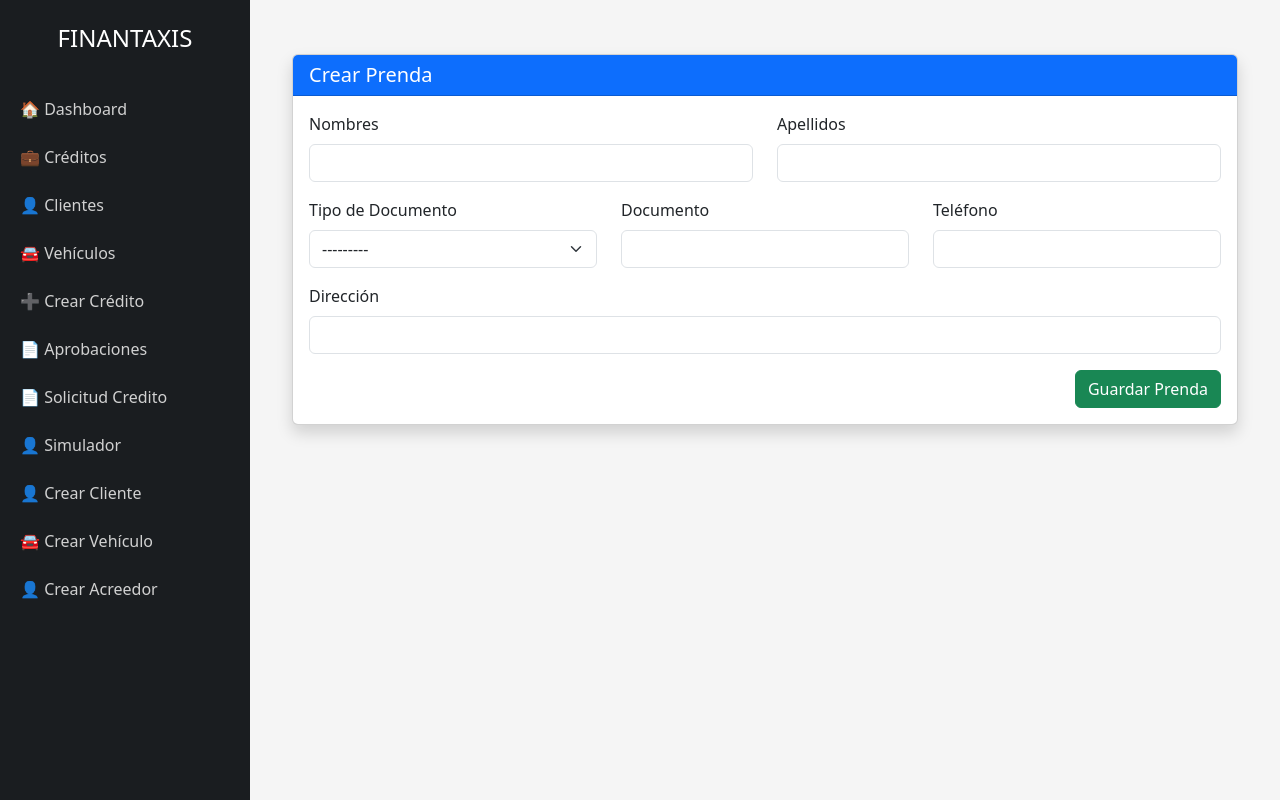
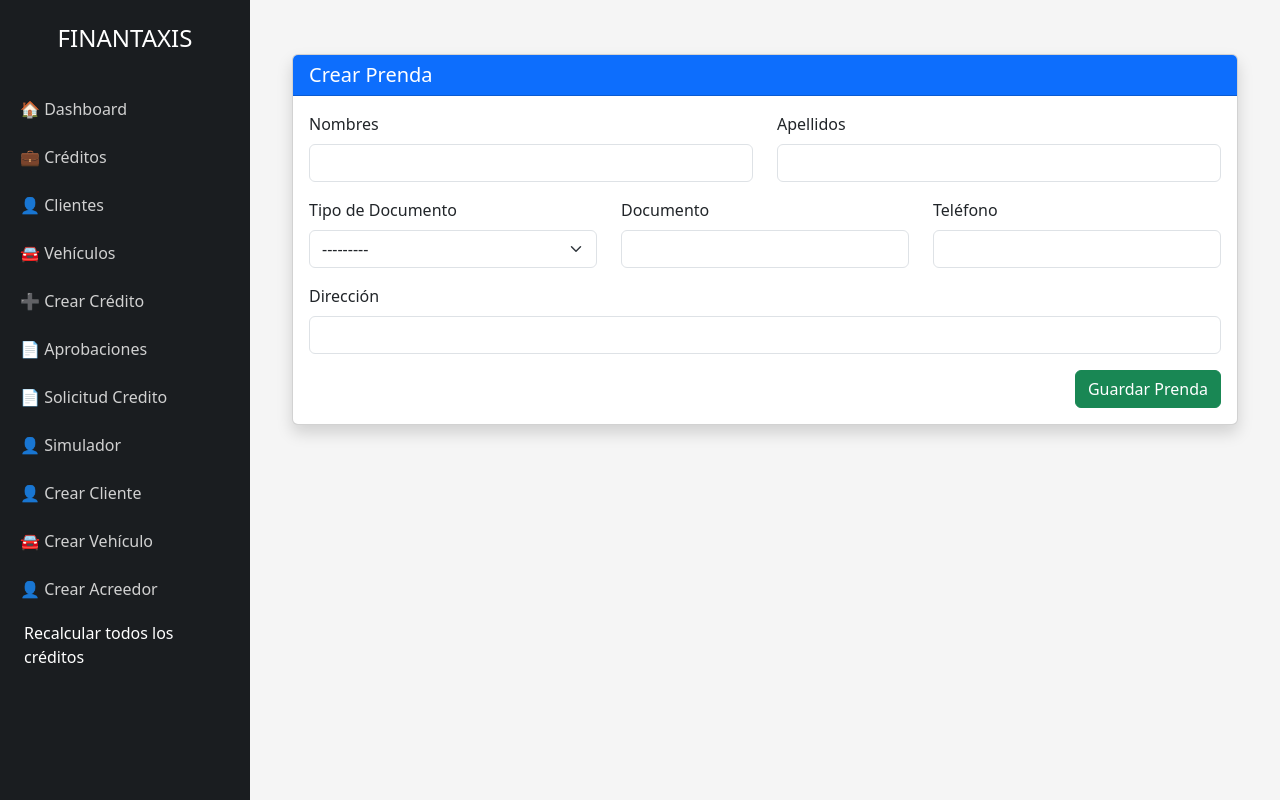
Before and after one commit to Jhoansk/Lavadero, a Django app: page /creditos/prenda/crear/ in a window 1280 px wide. Run offline with Django 5.2, Linux system fonts and the light colour scheme; the visitor is signed in with stand-in values (Sample User, id 1).

Commit message:
Se agrego una nueva funcion y boton

```diff
--- a/creditos/templates/layout_creditos.html
+++ b/creditos/templates/layout_creditos.html
@@ -49,6 +49,7 @@
         <a href="{% url 'crear_cliente_creditos' %}">👤 Crear Cliente</a>
         <a href="{% url 'crear_vehiculo_creditos' %}">🚘 Crear Vehículo</a>
         <a href="{% url 'crear_prenda' %}">👤 Crear Acreedor</a>
+        <a href="{% url 'recalcular_creditos' %}" class="bg-red-600 text-white px-4 py-2 rounded-lg">Recalcular todos los créditos</a>
     </div>
 
     <!-- CONTENIDO -->
--- a/creditos/urls.py
+++ b/creditos/urls.py
@@ -33,5 +33,6 @@ urlpatterns = [
     path('creditos/estado/<str:estado>/', views.creditos_por_estado, name='creditos_por_estado'),
     path('prenda/crear/', views.crear_prenda, name='crear_prenda'),
     path('anular-pago/<int:pago_id>/', views.anular_pago, name='anular_pago'),
+    path('recalcular-creditos/', views.recalcular_todos_creditos, name='recalcular_creditos'),
 
 ]
--- a/creditos/views.py
+++ b/creditos/views.py
@@ -1617,3 +1617,32 @@ def anular_pago(request, pago_id):
     pago.anular_pago()
 
     return redirect("detalle_credito", pago.credito.id)
+
+
+def recalcular_credito(credito):
+    pagos = PagoCredito.objects.filter(credito=credito).order_by("fecha_pago")
+
+    total_pagado = Decimal("0.00")
+    capital_pagado = Decimal("0.00")
+    interes_pagado = Decimal("0.00")
+
+    for pago in pagos:
+        total_pagado += pago.total
+        capital_pagado += pago.capital
+        interes_pagado += pago.interes
+
+    credito.total_pagado = total_pagado
+    credito.capital_pagado = capital_pagado
+    credito.interes_pagado = interes_pagado
+    credito.saldo_actual = credito.monto_total - capital_pagado
+
+    credito.save()
+
+def recalcular_todos_creditos(request):
+    creditos = Credito.objects.all()
+
+    for credito in creditos:
+        recalcular_credito(credito)
+
+    messages.success(request, "Todos los créditos fueron recalculados correctamente.")
+    return redirect("dashboard")
```
